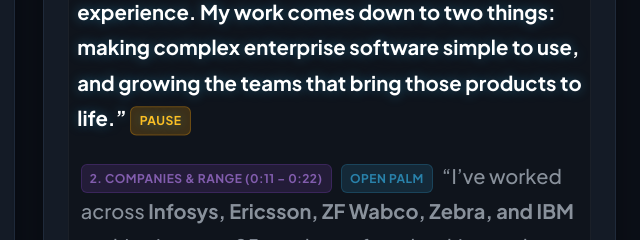
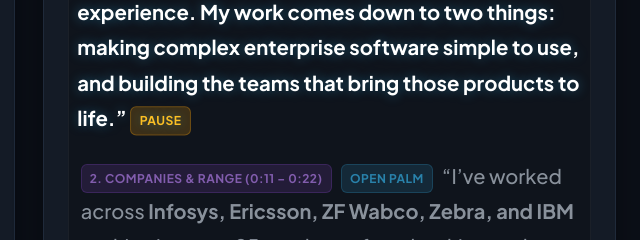
Before and after one commit to vrbberaj/resume-code, a website: page rehearsal.html in a window 1280 px wide. Shown: the part 315-555 px from the top of the page, 640-1280 px from the left. Drawn offline with Linux system fonts and the light colour scheme.

Commit message:
Update Beat 1 to building the teams and re-render 59.5s intro audio

```diff
--- a/rehearsal.html
+++ b/rehearsal.html
@@ -537,7 +537,7 @@
         duration: 59,
         durationFormatted: "00:59",
         headerDuration: "58–60s",
-        fullText: "Hi, I'm Balaajee. I'm a design leader with 18 years of experience. My work comes down to two things: making complex enterprise software simple to use, and growing the teams that bring those products to life. I've worked across Infosys, Ericsson, ZF Wabco, Zebra, and IBM — shipping over 25 products, from banking and SaaS platforms to warehouse devices and truck cockpits. Along the way, I've hired and mentored over 50 designers — most recently managing a team of 14 at IBM. I make sure we agree on the problem and how we'll measure success before anyone starts designing. And I coach people to own the outcome, not just the task. Today, much of my focus is designing AI into enterprise products. That means looking past the chat box — deciding how much an AI agent does on its own, how people check its work, and how we know it's actually working. And I use AI every day in my own process, to speed up research and build working prototypes. Have a look at my work below. If you're growing a design team or tackling a complex product, I'd love to talk.",
+        fullText: "Hi, I'm Balaajee. I'm a design leader with 18 years of experience. My work comes down to two things: making complex enterprise software simple to use, and building the teams that bring those products to life. I've worked across Infosys, Ericsson, ZF Wabco, Zebra, and IBM — shipping over 25 products, from banking and SaaS platforms to warehouse devices and truck cockpits. Along the way, I've hired and mentored over 50 designers — most recently managing a team of 14 at IBM. I make sure we agree on the problem and how we'll measure success before anyone starts designing. And I coach people to own the outcome, not just the task. Today, much of my focus is designing AI into enterprise products. That means looking past the chat box — deciding how much an AI agent does on its own, how people check its work, and how we know it's actually working. And I use AI every day in my own process, to speed up research and build working prototypes. Have a look at my work below. If you're growing a design team or tackling a complex product, I'd love to talk.",
         timeline: [
           { start: 0, end: 11.3, lineId: 'line1', frame: 'frame1', cue: '1. Opening (0:00–0:11): Warm Smile, Eye Contact' },
           { start: 11.3, end: 22.4, lineId: 'line2', frame: 'frame2', cue: '2. Companies & Range (0:11–0:22): Open Palm' },
@@ -548,7 +548,7 @@
         html: `
           <p id="line1" class="active-sentence">
             <span class="coach-pill cue-smile">1. Opening &bull; Warm Smile, Eye Contact (0:00 – 0:11)</span>
-            “Hi, I’m <strong>Balaajee</strong>. I’m a design leader with 18 years of experience. My work comes down to two things: <strong>making complex enterprise software simple to use</strong>, and <strong>growing the teams that bring those products to life</strong>.”
+            “Hi, I’m <strong>Balaajee</strong>. I’m a design leader with 18 years of experience. My work comes down to two things: <strong>making complex enterprise software simple to use</strong>, and <strong>building the teams that bring those products to life</strong>.”
             <span class="coach-pill cue-pause">Pause</span>
           </p>
 
@@ -581,7 +581,7 @@
         tips: `
           <div class="tip-box">
             <div class="tip-title">🗣️ 100% Spoken Voice</div>
-            <div>Short, natural verbs ("growing the teams that bring those products to life", "looking past the chat box", "how we know it's actually working") sound warm and unscripted.</div>
+            <div>Short, natural verbs ("building the teams that bring those products to life", "looking past the chat box", "how we know it's actually working") sound warm and unscripted.</div>
           </div>
           <div class="tip-box">
             <div class="tip-title">🎯 Full AI-UX Breadth + Manager Proof</div>
```
Also changed, not shown: 1 other file.
